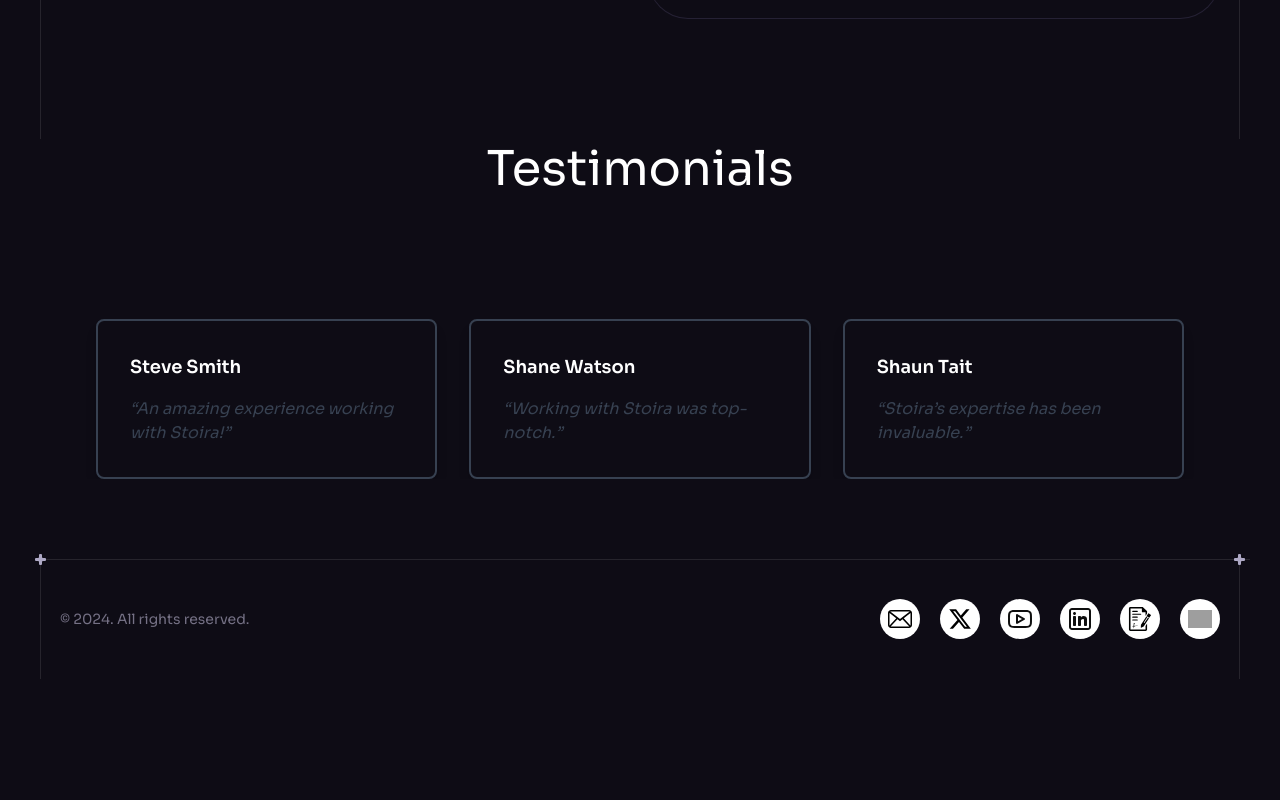
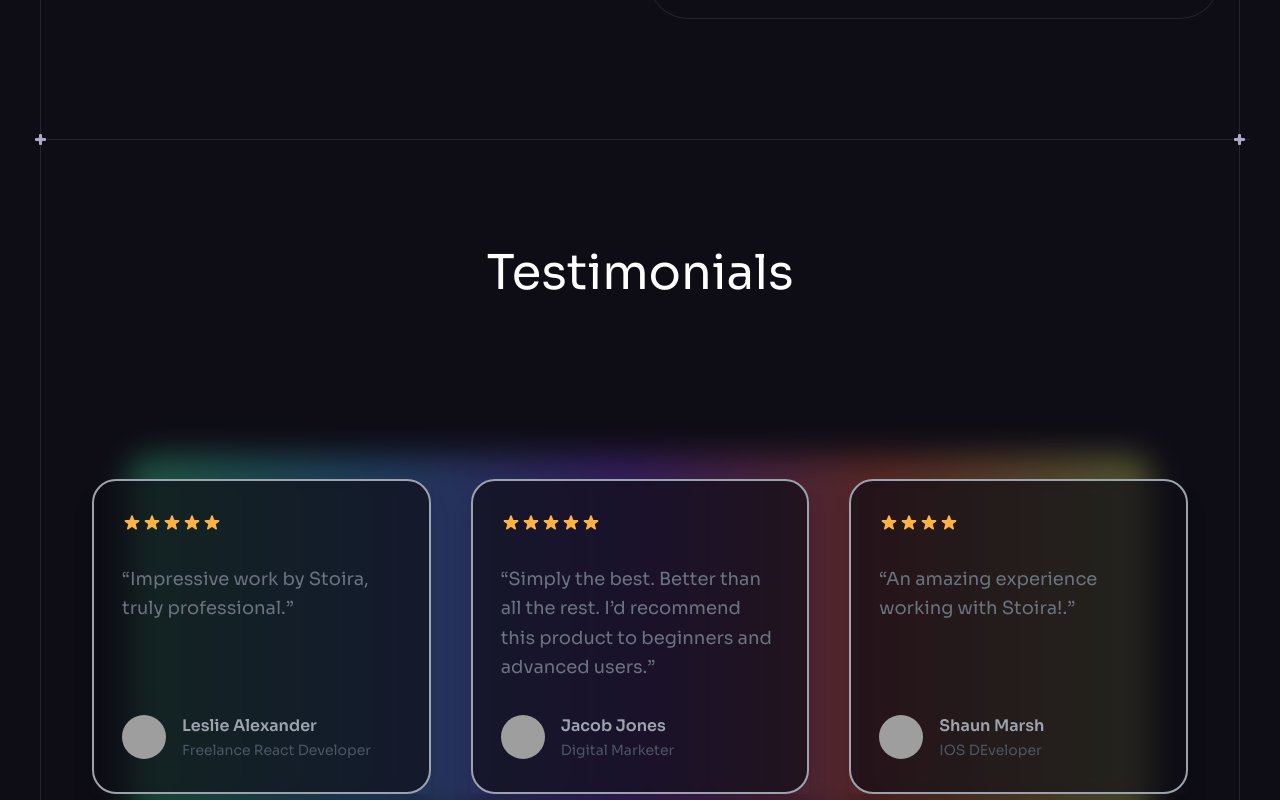
Before and after one commit to Hassan-Kirmani9/stoira_ai, a React (Vite) app: page / in a window 1280 px wide. Shown: the part 6160-6960 px from the top of the page. Before the commit the page ends 6839 px from the top, so only its background shows below. Built offline with nearby package versions, Linux system fonts and the light colour scheme; grey boxes are pictures that could not be loaded.

Commit message:
testimonilas added

```diff
--- a/src/App.jsx
+++ b/src/App.jsx
@@ -7,6 +7,7 @@ import Hero from "./components/Hero";
 import Pricing from "./components/Pricing";
 import Roadmap from "./components/Roadmap";
 import Services from "./components/Services";
+import Testimonial from "./components/Testimonial";
 import TestimonialSlider from "./components/TestimonialSlider";
 
 const App = () => {
@@ -20,7 +21,8 @@ const App = () => {
         <Services />
         {/* <Pricing /> */}
         <Roadmap />
-        <TestimonialSlider />
+        {/* <TestimonialSlider /> */}
+        <Testimonial/>
         <Footer />
       </div>
 
--- /dev/null
+++ b/src/components/Testimonial.jsx
@@ -0,0 +1,94 @@
+import React from 'react';
+import Heading from './Heading';
+import Section from './Section';
+
+const Testimonials = () => {
+    const testimonials = [
+        {
+            name: 'Leslie Alexander',
+            role: 'Freelance React Developer',
+            testimonial: '“Impressive work by Stoira, truly professional.”',
+            avatar: 'https://cdn.rareblocks.xyz/collection/clarity/images/testimonial/4/avatar-male-1.png',
+            rating: 5,
+        },
+        {
+            name: 'Jacob Jones',
+            role: 'Digital Marketer',
+            testimonial: '“Simply the best. Better than all the rest. I’d recommend this product to beginners and advanced users.”',
+            avatar: 'https://cdn.rareblocks.xyz/collection/clarity/images/testimonial/4/avatar-male-2.png',
+            rating: 5,
+        },
+        {
+            name: 'Shaun Marsh',
+            role: 'IOS DEveloper',
+            testimonial: '“An amazing experience working with Stoira!.”',
+            avatar: 'https://randomuser.me/api/portraits/men/1.jpg',
+
+            rating: 4,
+        },
+
+
+    ];
+
+    return (
+        <Section crosses className="!px-0 !py-10 ">
+
+            <section className="container   sm:py-16 ">
+                <div className="px-4 mx-auto max-w-7xl sm:px-6 lg:px-8 pb-24">
+                    <div className="flex flex-col items-center">
+                        <div className="text-center">
+                            <Heading title="Testimonials" className="mb-[-20px]" />
+                        </div>
+
+
+
+                        <div className="relative mt-10 md:mt-24 md:order-2">
+                            <div className="absolute -inset-x-1 inset-y-16 md:-inset-x-2 md:-inset-y-6">
+                                <div
+                                    className="w-full h-full max-w-5xl mx-auto rounded-3xl opacity-30 blur-lg filter"
+                                    style={{ background: 'linear-gradient(90deg, #44ff9a -0.55%, #44b0ff 22.86%, #8b44ff 48.36%, #ff6644 73.33%, #ebff70 99.34%)' }}
+                                ></div>
+                            </div>
+
+                            <div className="relative grid max-w-lg grid-cols-1 gap-6 mx-auto md:max-w-none lg:gap-10 md:grid-cols-3">
+                                {testimonials.map((testimonial, index) => (
+                                    <div key={index} className="flex flex-col overflow-hidden shadow-xl">
+                                        <div className="flex flex-col justify-between flex-1 border-solid border-2 rounded-3xl border-gray-400 bg-[#0e0c15ad] p-6 lg:py-8 lg:px-7">
+                                            <div className="flex-1">
+                                                <div className="flex items-center">
+                                                    {/* Render star rating */}
+                                                    {[...Array(testimonial.rating)].map((_, i) => (
+                                                        <svg key={i} className="w-5 h-5 text-[#FDB241]" xmlns="http://www.w3.org/2000/svg" viewBox="0 0 20 20" fill="currentColor">
+                                                            <path
+                                                                d="M9.049 2.927c.3-.921 1.603-.921 1.902 0l1.07 3.292a1 1 0 00.95.69h3.462c.969 0 1.371 1.24.588 1.81l-2.8 2.034a1 1 0 00-.364 1.118l1.07 3.292c.3.921-.755 1.688-1.54 1.118l-2.8-2.034a1 1 0 00-1.175 0l-2.8 2.034c-.784.57-1.838-.197-1.539-1.118l1.07-3.292a1 1 0 00-.364-1.118L2.98 8.72c-.783-.57-.38-1.81.588-1.81h3.461a1 1 0 00.951-.69l1.07-3.292z"
+                                                            />
+                                                        </svg>
+                                                    ))}
+                                                </div>
+
+                                                <blockquote className="flex-1 mt-8">
+                                                    <p className="text-lg leading-relaxed text-gray-500 font-pj">{testimonial.testimonial}</p>
+                                                </blockquote>
+                                            </div>
+
+                                            <div className="flex items-center mt-8">
+                                                <img className="flex-shrink-0 object-cover rounded-full w-11 h-11" src={testimonial.avatar} alt={testimonial.name} />
+                                                <div className="ml-4">
+                                                    <p className="text-base font-bold text-gray-400 font-pj">{testimonial.name}</p>
+                                                    <p className="mt-0.5 text-sm font-pj text-gray-600">{testimonial.role}</p>
+                                                </div>
+                                            </div>
+                                        </div>
+                                    </div>
+                                ))}
+                            </div>
+                        </div>
+                    </div>
+                </div>
+            </section>
+        </Section>
+
+    );
+};
+
+export default Testimonials;
```
